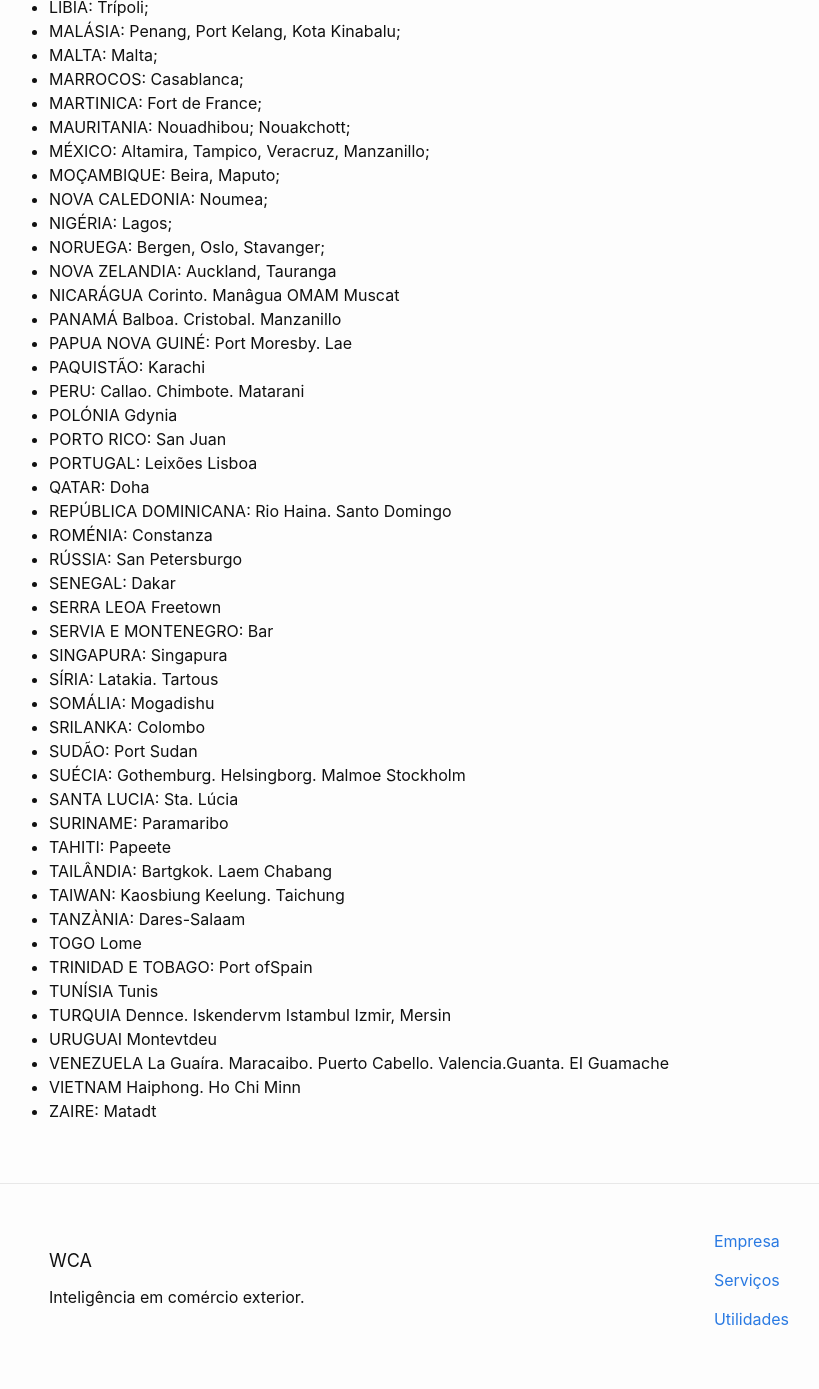
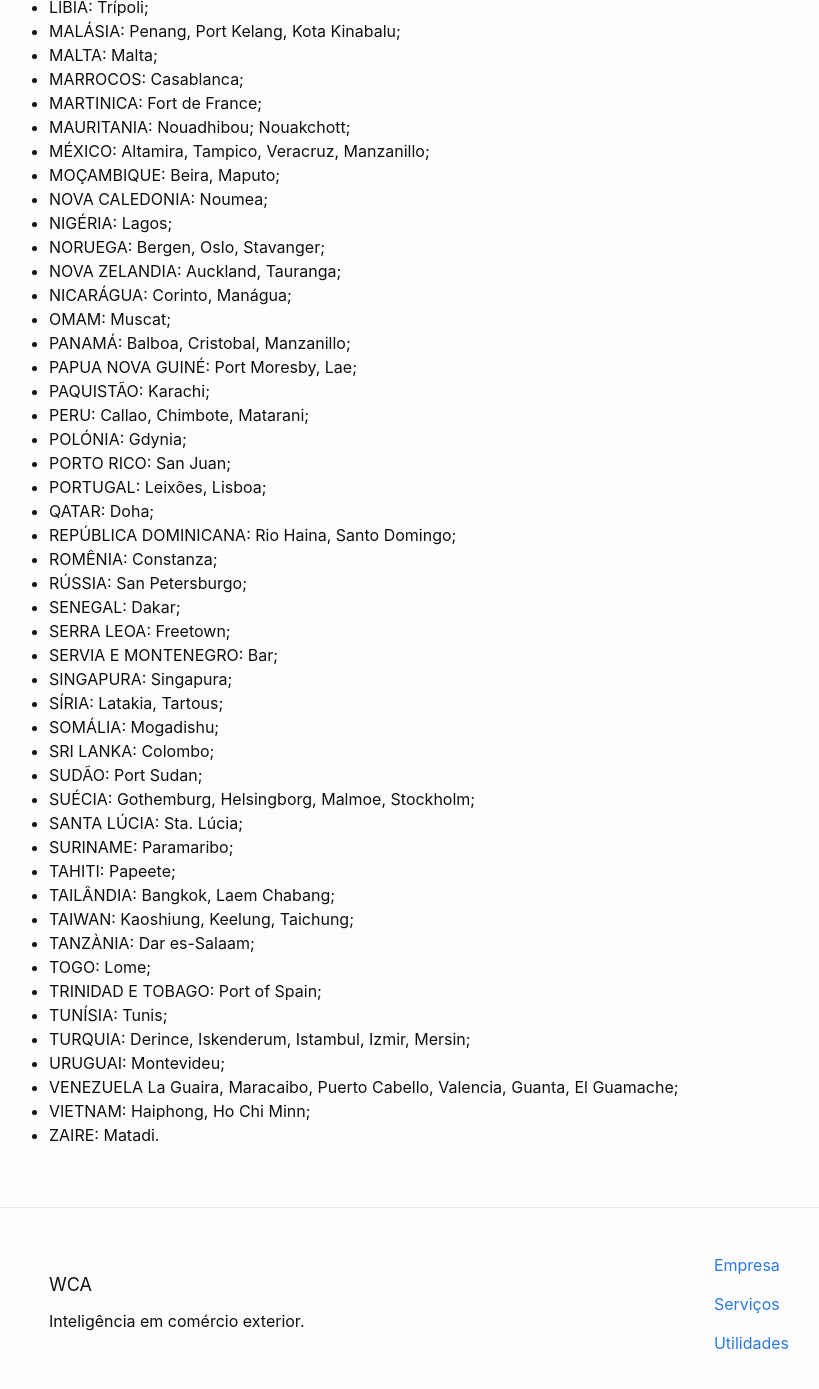
Before and after one commit to WCAComex/wcacomex.github.io, a Jekyll site: the page built from _utilidades/paises-e-seus-portos.markdown, in a window 1280 px wide and 1400 px high, scrolled down 2329 px. Shown: the top 1389 px of the window, without its empty margins (221-1040 px from the left). Built offline with Jekyll 4.4.1, drawn with Linux system fonts in a browser that asks for light colours.

Commit message:
Updated Paises E Seus Portos

```diff
--- a/_utilidades/paises-e-seus-portos.markdown
+++ b/_utilidades/paises-e-seus-portos.markdown
@@ -94,39 +94,40 @@
 - NOVA CALEDONIA: Noumea;
 - NIGÉRIA: Lagos;
 - NORUEGA: Bergen, Oslo, Stavanger;
-- NOVA ZELANDIA: Auckland, Tauranga
-- NICARÁGUA Corinto. Manâgua OMAM Muscat
-- PANAMÁ Balboa. Cristobal. Manzanillo
-- PAPUA NOVA GUINÉ: Port Moresby. Lae
-- PAQUISTÃO: Karachi
-- PERU: Callao. Chimbote. Matarani
-- POLÓNIA Gdynia
-- PORTO RICO: San Juan
-- PORTUGAL: Leixões Lisboa
-- QATAR: Doha
-- REPÚBLICA DOMINICANA: Rio Haina. Santo Domingo
-- ROMÉNIA: Constanza
-- RÚSSIA: San Petersburgo
-- SENEGAL: Dakar
-- SERRA LEOA Freetown
-- SERVIA E MONTENEGRO: Bar
-- SINGAPURA: Singapura
-- SÍRIA: Latakia. Tartous
-- SOMÁLIA: Mogadishu
-- SRILANKA: Colombo
-- SUDÃO: Port Sudan
-- SUÉCIA: Gothemburg. Helsingborg. Malmoe Stockholm
-- SANTA LUCIA: Sta. Lúcia
-- SURINAME: Paramaribo
-- TAHITI: Papeete
-- TAILÂNDIA: Bartgkok. Laem Chabang
-- TAIWAN: Kaosbiung Keelung. Taichung
-- TANZÀNIA: Dares-Salaam
-- TOGO Lome
-- TRINIDAD E TOBAGO: Port ofSpain
-- TUNÍSIA Tunis
-- TURQUIA Dennce. Iskendervm Istambul Izmir, Mersin
-- URUGUAI Montevtdeu
-- VENEZUELA La Guaíra. Maracaibo. Puerto Cabello. Valencia.Guanta. EI Guamache
-- VIETNAM Haiphong. Ho Chi Minn
-- ZAIRE: Matadt
+- NOVA ZELANDIA: Auckland, Tauranga;
+- NICARÁGUA: Corinto, Manágua;
+- OMAM: Muscat;
+- PANAMÁ: Balboa, Cristobal, Manzanillo;
+- PAPUA NOVA GUINÉ: Port Moresby, Lae;
+- PAQUISTÃO: Karachi;
+- PERU: Callao, Chimbote, Matarani;
+- POLÓNIA: Gdynia;
+- PORTO RICO: San Juan;
+- PORTUGAL: Leixões, Lisboa;
+- QATAR: Doha;
+- REPÚBLICA DOMINICANA: Rio Haina, Santo Domingo;
+- ROMÊNIA: Constanza;
+- RÚSSIA: San Petersburgo;
+- SENEGAL: Dakar;
+- SERRA LEOA: Freetown;
+- SERVIA E MONTENEGRO: Bar;
+- SINGAPURA: Singapura;
+- SÍRIA: Latakia, Tartous;
+- SOMÁLIA: Mogadishu;
+- SRI LANKA: Colombo;
+- SUDÃO: Port Sudan;
+- SUÉCIA: Gothemburg, Helsingborg, Malmoe, Stockholm;
+- SANTA LÚCIA: Sta. Lúcia;
+- SURINAME: Paramaribo;
+- TAHITI: Papeete;
+- TAILÂNDIA: Bangkok, Laem Chabang;
+- TAIWAN: Kaoshiung, Keelung, Taichung;
+- TANZÀNIA: Dar es-Salaam;
+- TOGO: Lome;
+- TRINIDAD E TOBAGO: Port of Spain;
+- TUNÍSIA: Tunis;
+- TURQUIA: Derince, Iskenderum, Istambul, Izmir, Mersin;
+- URUGUAI: Montevideu;
+- VENEZUELA La Guaira, Maracaibo, Puerto Cabello, Valencia, Guanta, El Guamache;
+- VIETNAM: Haiphong, Ho Chi Minn;
+- ZAIRE: Matadi.
```
